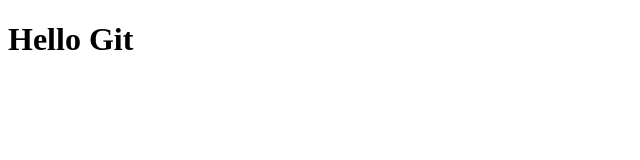
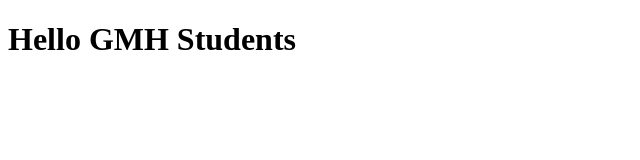
Before and after one commit to Rcorporan89/myphotoapp, a plain HTML site: page src/main/resources/static/Index.html in a window 1280 px wide. Shown: the whole page, without its empty margins (0-640 px from the left). Drawn offline with Linux system fonts and the light colour scheme.

Commit message:
Merge remote-tracking branch 'origin/main'

```diff
--- a/src/main/resources/static/Index.html
+++ b/src/main/resources/static/Index.html
@@ -5,6 +5,6 @@
     <title>Hello Git</title>
 </head>
 <body>
-<h1>Hello Git</h1>
+<h1>Hello GMH Students</h1>
 </body>
 </html>
```
